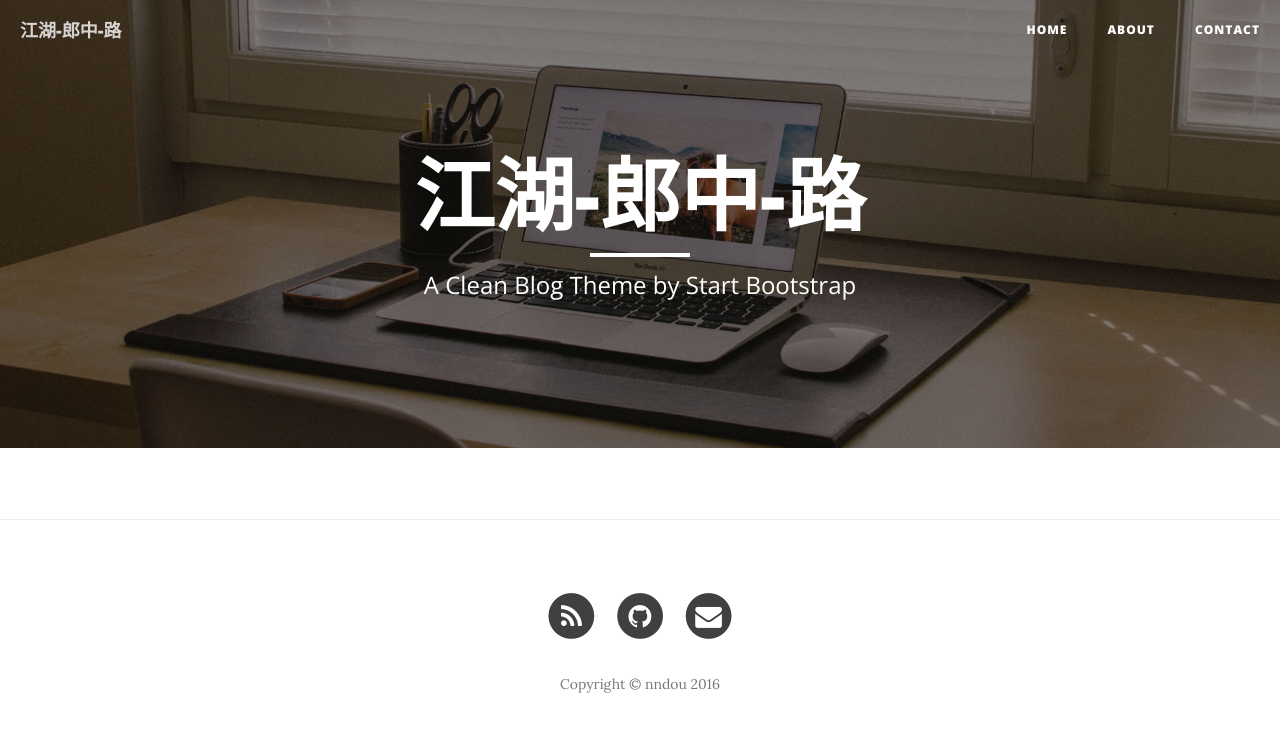
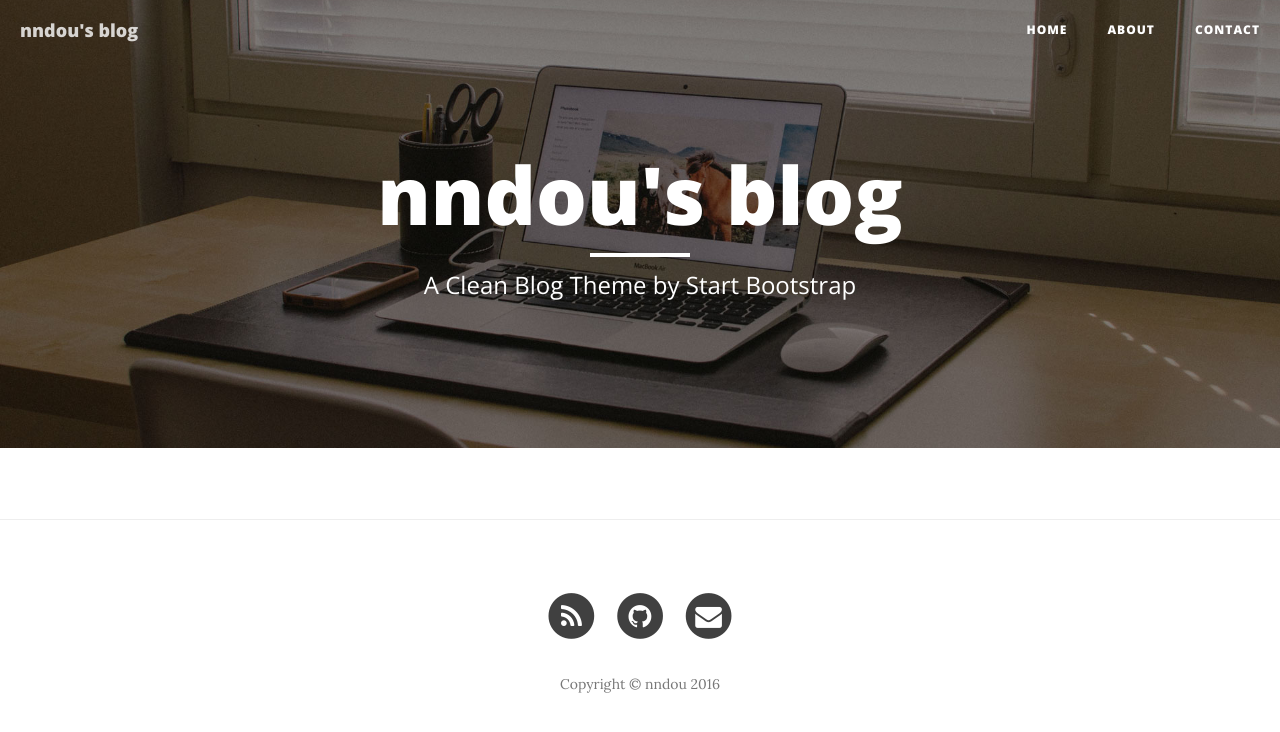
Before and after one commit to 29392964/blog, a Jekyll site: the page built from index.html, in a window 1280 px wide. Shown: the top 732 px of the page. Built offline with Jekyll 4.4.1, drawn with Linux system fonts in a browser that asks for light colours; nearby versions of some CDN libraries; the list of posts is cut into pages by our own code.

Commit message:
修改标题

```diff
--- a/_config.yml
+++ b/_config.yml
@@ -1,5 +1,5 @@
 # Site settings
-title: 江湖-郎中-路
+title: nndou's blog
 header-img: img/home-bg.jpg
 email: 29392964@qq.com
 copyright_name: nndou
```
